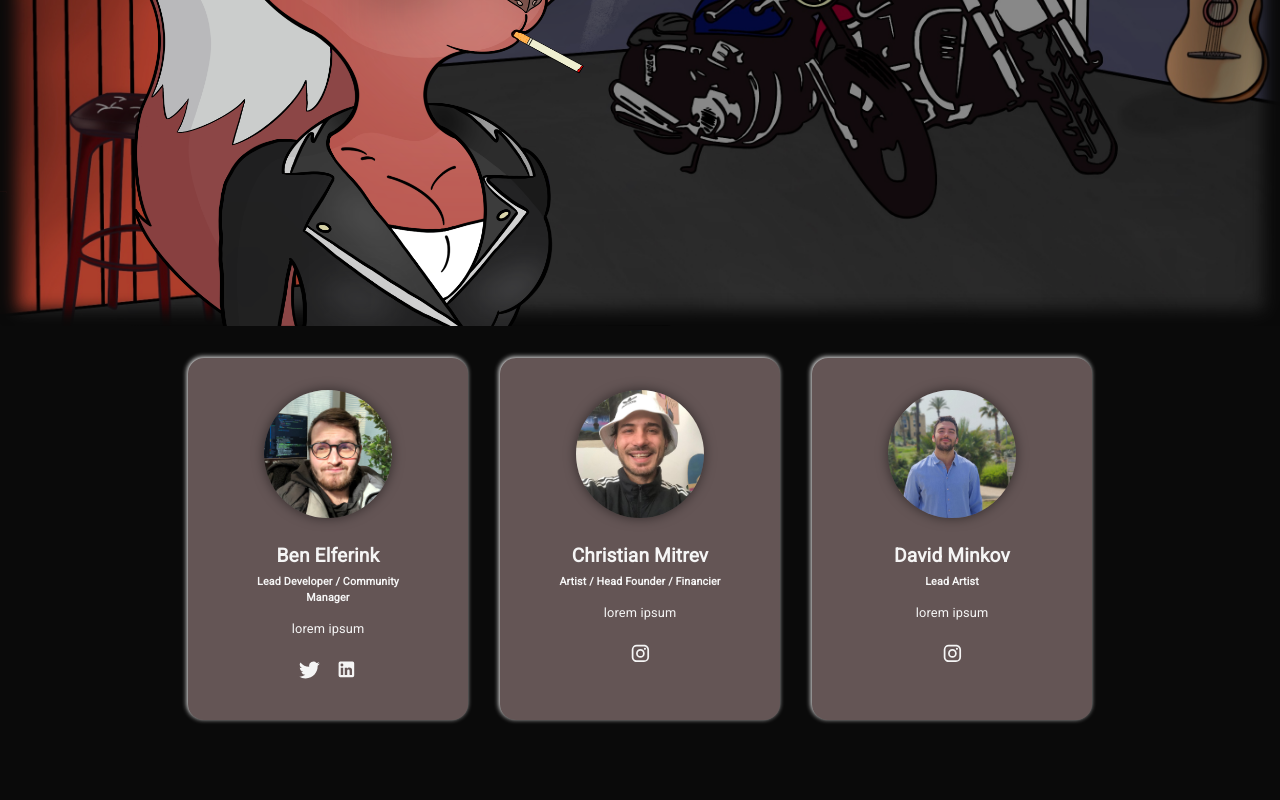
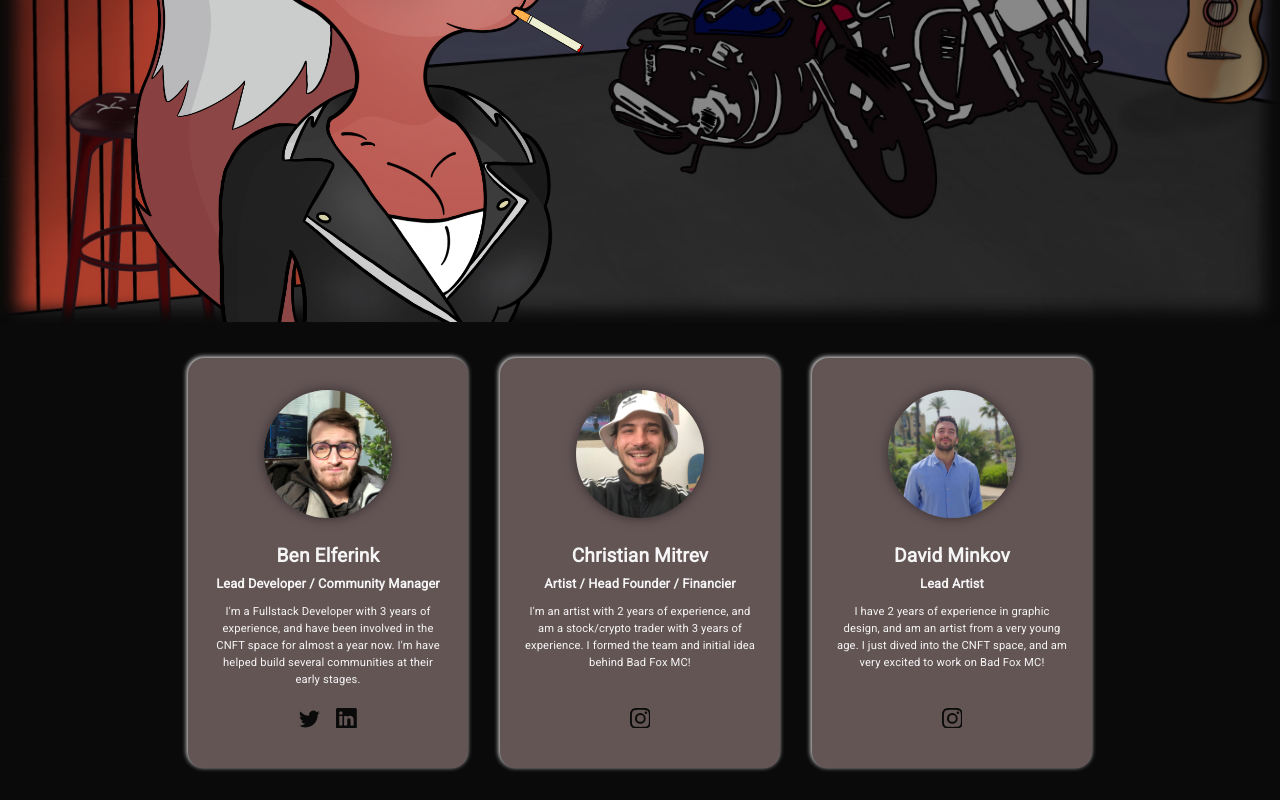
Before and after one commit to BenElferink/Bad-Fox-Motorcycle-Club, a React (Create React App) app in the folder client/: page / in a window 1280 px wide. Shown: the part 687-1487 px from the top of the page. Before the commit the page ends 1439 px from the top, so only its background shows below. Built offline with nearby package versions, Linux system fonts and the light colour scheme; no server answers.

Commit message:
teams done for now

```diff
--- a/client/src/components/Team/Team.module.css
+++ b/client/src/components/Team/Team.module.css
@@ -10,7 +10,7 @@
 .card {
   width: 280px;
   margin: 1rem;
-  padding: 2rem 3rem;
+  padding: 2rem 1.5rem;
   background-color: var(--brown);
   border-radius: 1rem;
   display: flex;
@@ -26,9 +26,10 @@
 }
 .card h6 {
   margin: 0;
+  font-size: 0.8rem;
 }
 .card p {
-  font-size: 0.8rem;
+  font-size: 0.7rem;
 }
 
 .avatar {
@@ -37,8 +38,12 @@
   box-shadow: 0 0 0.7rem rgba(0, 0, 0, 0.5);
 }
 
+.socials {
+  margin-top: auto;
+}
+
 .socials svg {
   width: 1.3rem;
   height: 1.3rem;
-  fill: var(--white);
+  fill: var(--black);
 }
--- a/client/src/components/Team/index.js
+++ b/client/src/components/Team/index.js
@@ -1,7 +1,8 @@
 import { forwardRef } from 'react'
 import { Avatar, IconButton } from '@mui/material'
-import { Instagram, LinkedIn } from '@mui/icons-material'
 import Twitter from '../../icons/Twitter'
+import LinkedIn from '../../icons/LinkedIn'
+import Instagram from '../../icons/Instagram'
 import { INSTAGRAM, LINKEDIN, TEAM, TWITTER } from '../../constants'
 import styles from './Team.module.css'
 
@@ -10,7 +11,8 @@ const team = [
     profileSrc: '/images/team/ben.jpeg',
     name: 'Ben Elferink',
     title: 'Lead Developer / Community Manager',
-    description: 'lorem ipsum',
+    description:
+      "I'm a Fullstack Developer with 3 years of experience, and have been involved in the CNFT space for almost a year now. I'm have helped build several communities at their early stages.",
     socials: [
       {
         type: TWITTER,
@@ -26,7 +28,8 @@ const team = [
     profileSrc: '/images/team/chris.jpg',
     name: 'Christian Mitrev',
     title: 'Artist / Head Founder / Financier',
-    description: 'lorem ipsum',
+    description:
+      "I'm an artist with 2 years of experience, and am a stock/crypto trader with 3 years of experience. I formed the team and initial idea behind Bad Fox MC!",
     socials: [
       {
         type: INSTAGRAM,
@@ -38,7 +41,8 @@ const team = [
     profileSrc: '/images/team/david.jpg',
     name: 'David Minkov',
     title: 'Lead Artist',
-    description: 'lorem ipsum',
+    description:
+      'I have 2 years of experience in graphic design, and am an artist from a very young age. I just dived into the CNFT space, and am very excited to work on Bad Fox MC!',
     socials: [
       {
         type: INSTAGRAM,
```
